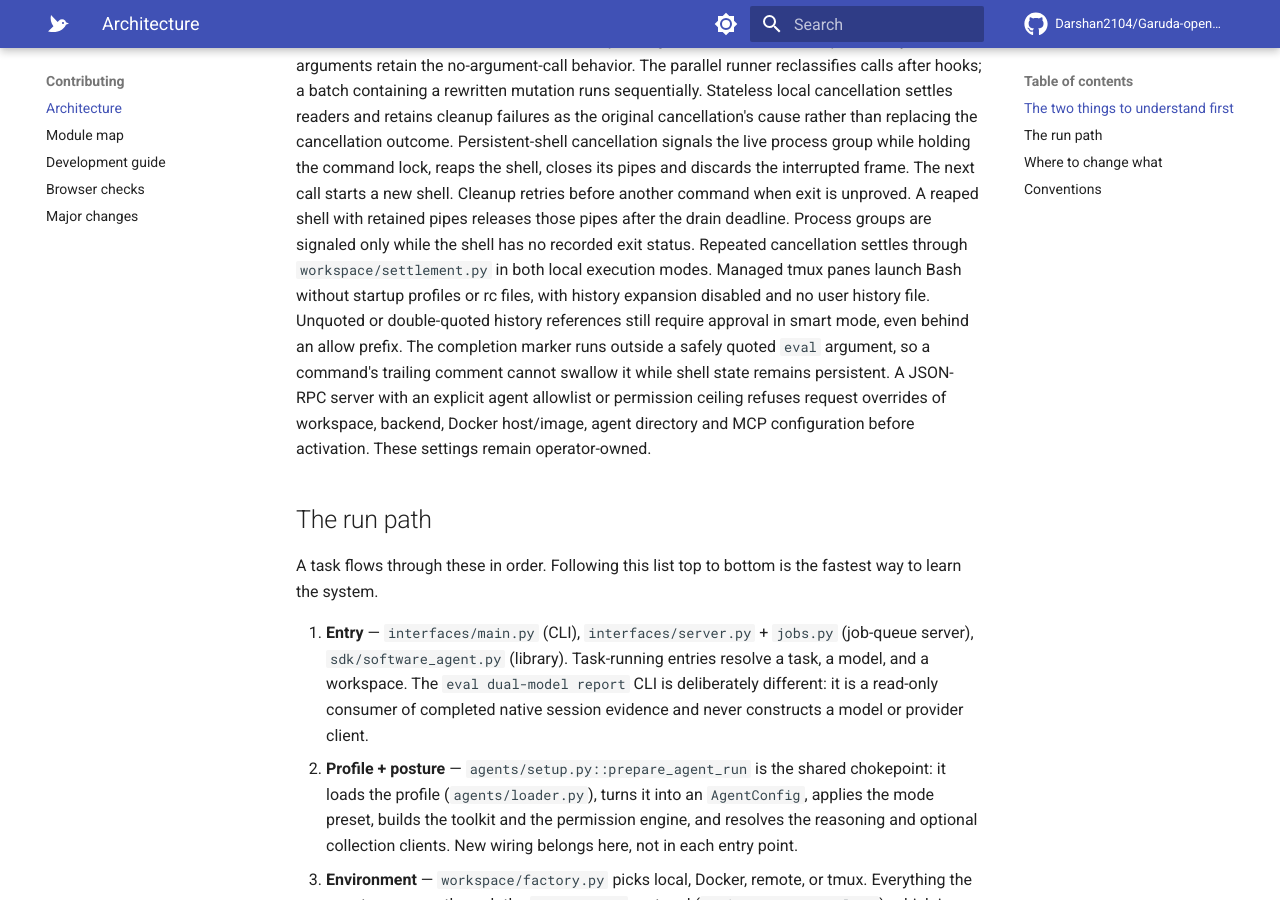
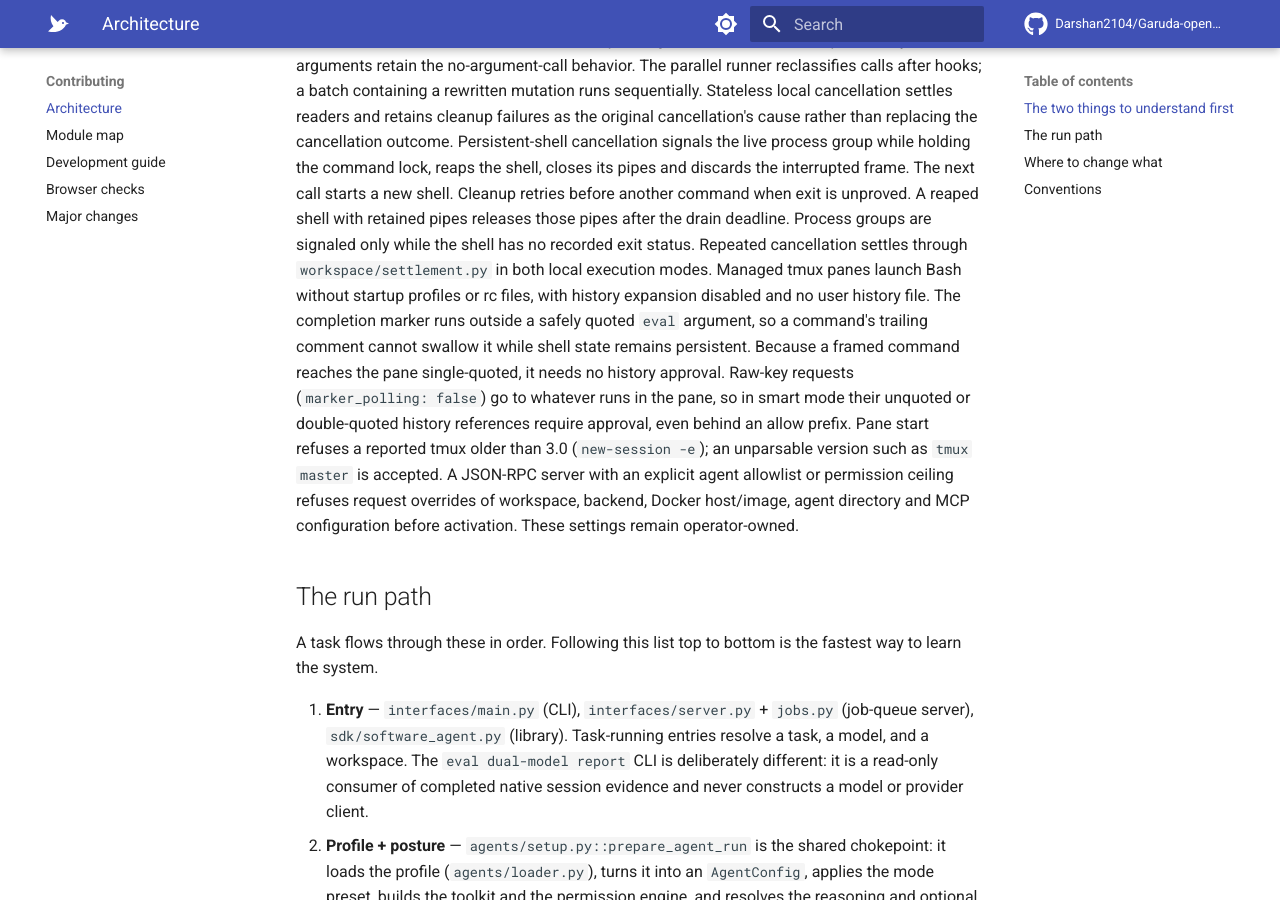
Before and after one commit to Darshan2104/Garuda-openagent, an MkDocs documentation site: the page built from docs/ARCHITECTURE.md, in a window 1280 px wide and 900 px high, scrolled down 1896 px. Built offline with MkDocs 1.6.1 and Material for MkDocs 9.7.7, drawn with Linux system fonts in a browser that asks for light colours; comment, search, counter and statistics services are not loaded.

Commit message:
docs: align tmux history approval and version notes across pages
ARCHITECTURE still required history approval for every smart-mode tmux
command; scope it to raw-key requests as the safety guide and decisions now
say, and record the tmux 3.0 requirement in MODULES, features and the
development guide.

Co-Authored-By: Claude Opus 5.5 <noreply@anthropic.com>

```diff
--- a/docs/ARCHITECTURE.md
+++ b/docs/ARCHITECTURE.md
@@ -76,10 +76,14 @@ with retained pipes releases those pipes after the drain deadline. Process group
 are signaled only while the shell has no recorded exit status. Repeated cancellation settles through
 `workspace/settlement.py` in both local execution modes.
 Managed tmux panes launch Bash without startup profiles or rc files, with history
-expansion disabled and no user history file. Unquoted or double-quoted history
-references still require approval in smart mode, even behind an allow prefix.
-The completion marker runs outside a safely quoted `eval` argument, so a command's
-trailing comment cannot swallow it while shell state remains persistent.
+expansion disabled and no user history file. The completion marker runs outside a
+safely quoted `eval` argument, so a command's trailing comment cannot swallow it
+while shell state remains persistent. Because a framed command reaches the pane
+single-quoted, it needs no history approval. Raw-key requests
+(`marker_polling: false`) go to whatever runs in the pane, so in smart mode their
+unquoted or double-quoted history references require approval, even behind an
+allow prefix. Pane start refuses a reported tmux older than 3.0
+(`new-session -e`); an unparsable version such as `tmux master` is accepted.
 A JSON-RPC server with an explicit agent allowlist or permission ceiling refuses
 request overrides of workspace, backend, Docker host/image, agent directory and
 MCP configuration before activation. These settings remain operator-owned.
```
Also changed, not shown: docs/MODULES.md (+3 -1 lines), docs/development/development.md (+1 -1 lines), docs/reference/features.md (+1 -1 lines).
